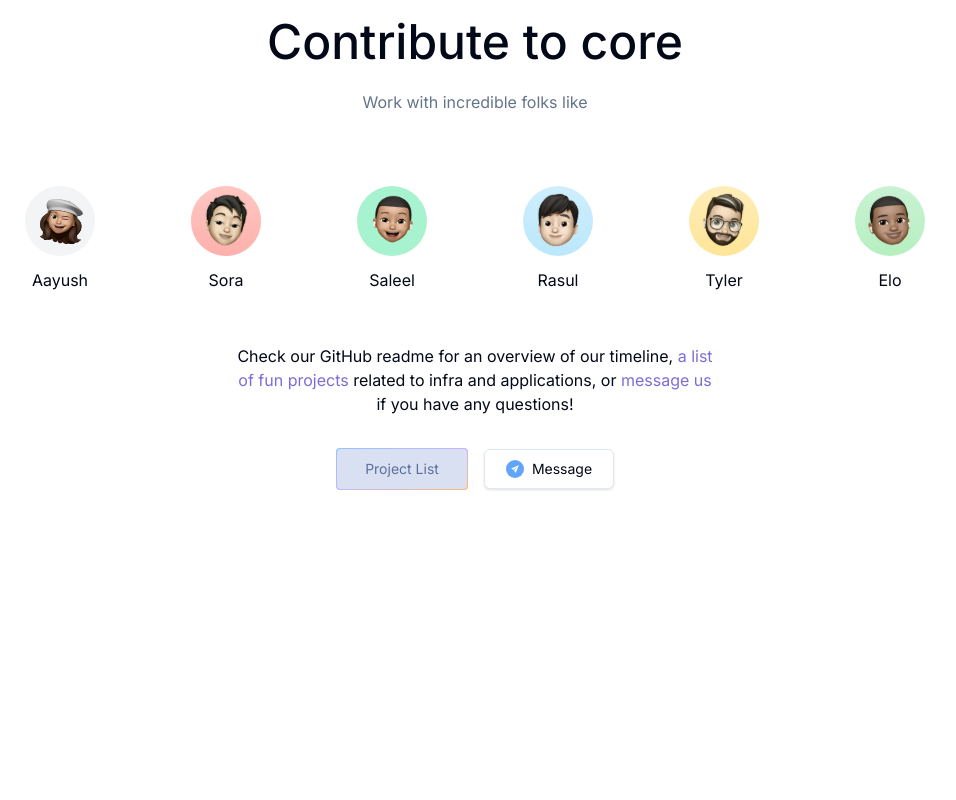
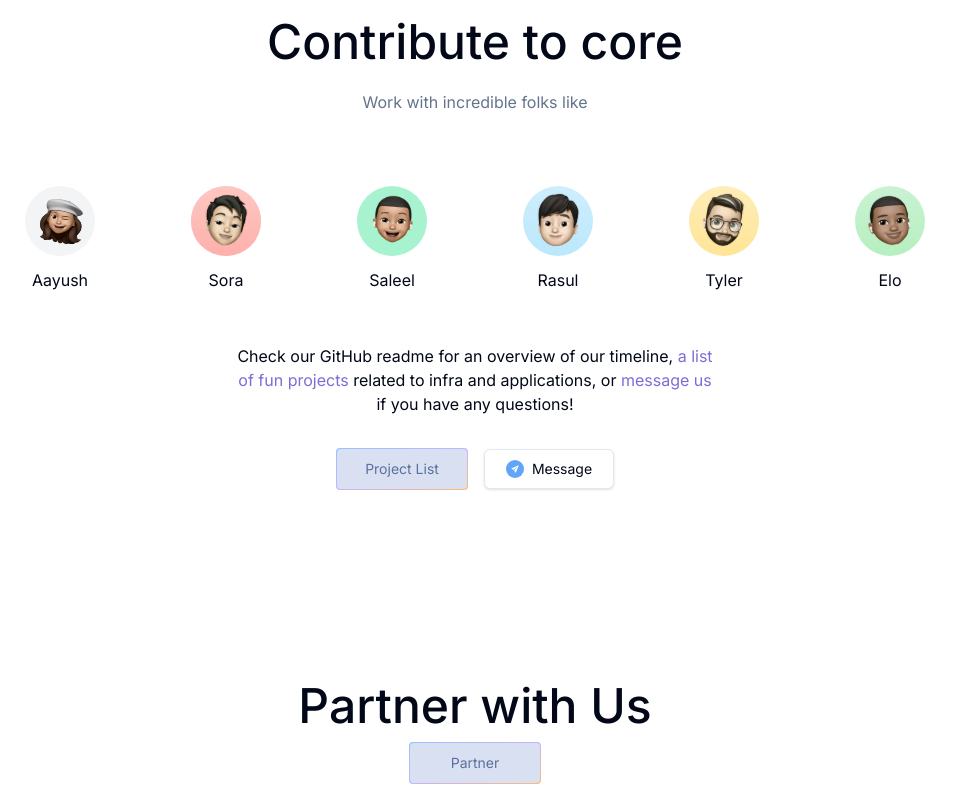
Before and after one commit to zkemail/prove.email-old, a Next.js app: page / in a window 1280 px wide. Shown: the part 2331-3131 px from the top of the page, without its empty margins (165-1121 px from the left). Before the commit the page ends 2933 px from the top, so only its background shows below. Built offline with nearby package versions, Linux system fonts and the light colour scheme.

Commit message:
added partner section

```diff
--- a/package.json
+++ b/package.json
@@ -47,6 +47,7 @@
     "query-string": "^8.1.0",
     "react": "^18.2.0",
     "react-dom": "^18.2.0",
+    "react-hook-form": "^7.49.2",
     "react-icons": "^4.10.1",
     "react-paginate": "8.1.1",
     "rehype-autolink-headings": "^7.0.0",
--- a/src/app/(routes)/page.tsx
+++ b/src/app/(routes)/page.tsx
@@ -2,6 +2,7 @@ import ApplicationSection from "@/components/ApplicationSection/ApplicationSecti
 import BuildYourOwn from "@/components/BuildYourOwn";
 import ContributeSection from "@/components/ContributeSection/ContributeSection";
 import HeroSection from "@/components/HeroSection/HeroSection";
+import PartnerForm from "@/components/partnerSection/partnerForm";
 
 const HomePage = () => {
   return (
@@ -10,6 +11,7 @@ const HomePage = () => {
       <ApplicationSection />
       <BuildYourOwn />
       <ContributeSection />
+      <PartnerForm />
     </div>
   );
 };
--- /dev/null
+++ b/src/components/partnerSection/partnerForm.tsx
@@ -0,0 +1,42 @@
+"use client";
+import { motion } from "framer-motion";
+import Link from "next/link";
+import { cn } from "@/lib/utils";
+import { buttonVariants } from "../ui/button";
+import { childrenVariant, container } from "@/lib/motion";
+
+const PartnerForm = () => {
+  return (
+<div className="flex flex-col items-center gap-3 mt-20 mb-20">
+  <motion.h1   initial="hidden"
+          whileInView="visible"
+          variants={{
+            hidden: { opacity: 0, x: -50 },
+            visible: { opacity: 1, x: 0 },
+          }}
+          transition={{ duration: 0.5 }}
+          className="lg:text-5xl text-4xl font-medium">Partner with Us</motion.h1>
+  <motion.div className="bg-gradient-to-br from-blue-300 via-violet-300 to-orange-300 p-[1px] rounded w-fit mb-4"
+          initial="hidden"
+          whileInView="visible"
+          variants={{
+            hidden: { opacity: 0, x: -50 },
+            visible: { opacity: 1, x: 0 },
+          }}
+          transition={{ duration: 0.5 }}>
+  <Link
+              href={"https://8cjj1cpft6i.typeform.com/to/P8RKAoSE"}
+              target="_blank"
+              className={cn(
+                buttonVariants({ variant: "ghost" }),
+                "bg-tertiary dark:bg-tertiary-foreground text-tertiary-foreground font-normal dark:text-primary rounded hover:dark:bg-tertiary-foreground/80 w-[130px]"
+              )}
+            >
+              Partner
+            </Link>
+  </motion.div>
+</div>
+  )
+      }
+
+export default PartnerForm;
```
Also changed, not shown: 1 other file (tests, documents, lock files or other folders).
